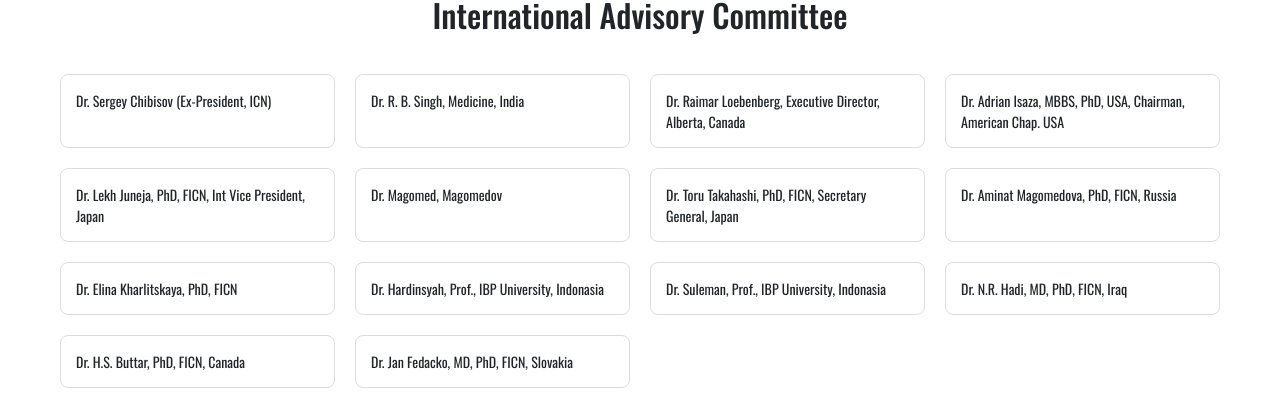
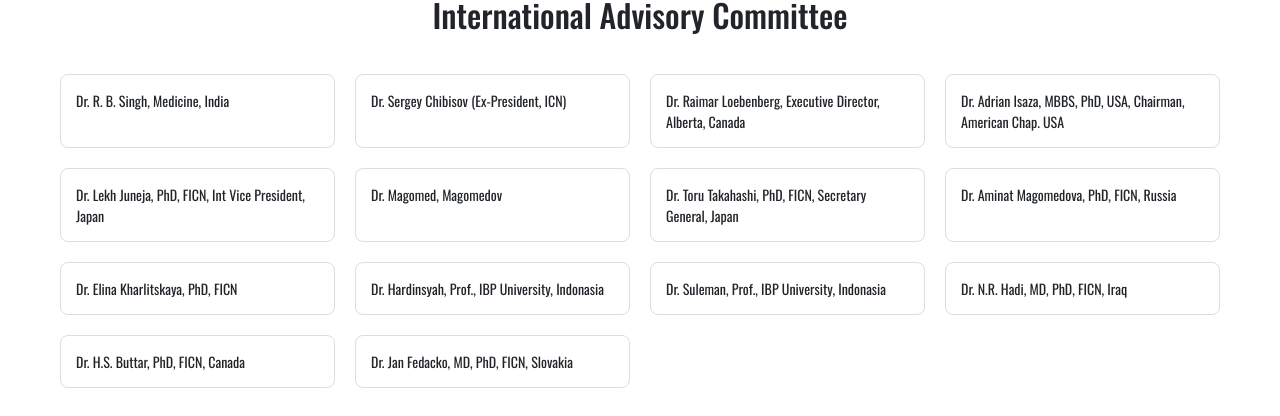
Before and after one commit to royalcourtfoundation/wccnwebsite, a React (Create React App) app: page /committees in a window 1280 px wide. Shown: the part 384-800 px from the top of the page. Built offline with nearby package versions, Linux system fonts and the light colour scheme.

Commit message:
Re-add Dr. Sergey Chibisov to the committee list

```diff
--- a/src/Pages/Committee.js
+++ b/src/Pages/Committee.js
@@ -22,8 +22,9 @@ export default function Committee() {
 
                     <div className="committee-grid">
                         {[
+                            "Dr. R. B. Singh, Medicine, India",
                             "Dr. Sergey Chibisov (Ex-President, ICN)",
-                            "Dr. R. B. Singh, Medicine, India",
+
                             "Dr. Raimar Loebenberg, Executive Director, Alberta, Canada",
                             "Dr. Adrian Isaza, MBBS, PhD, USA, Chairman, American Chap. USA",
                             "Dr. Lekh Juneja, PhD, FICN, Int Vice President, Japan",
```
